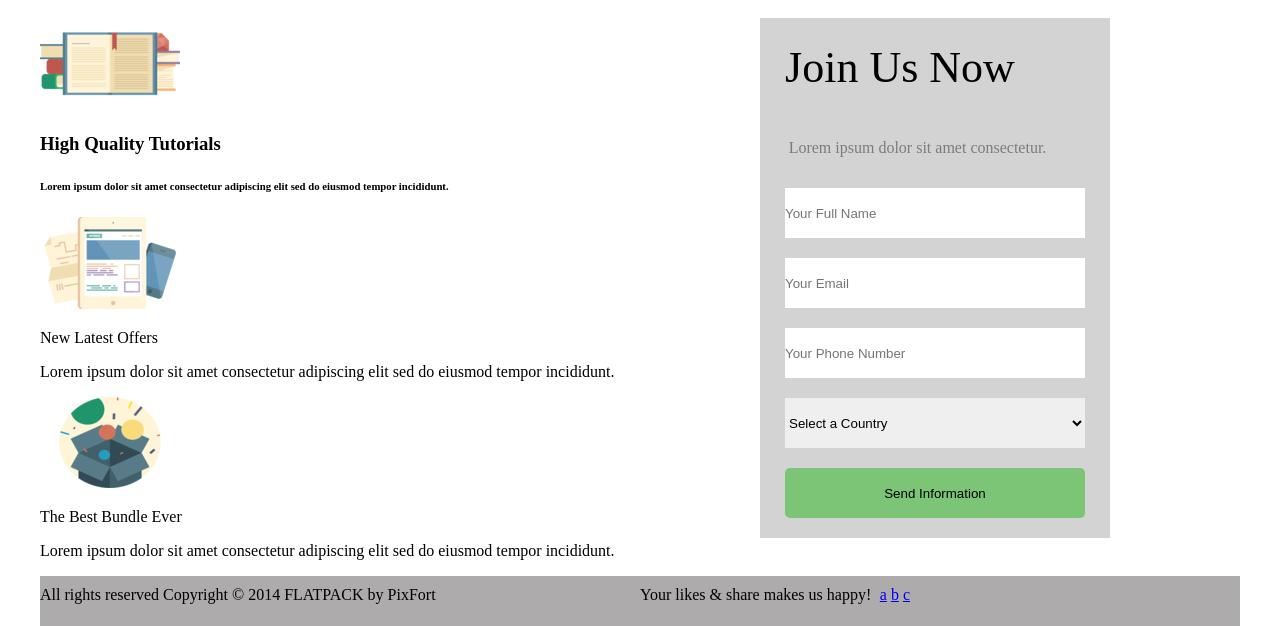
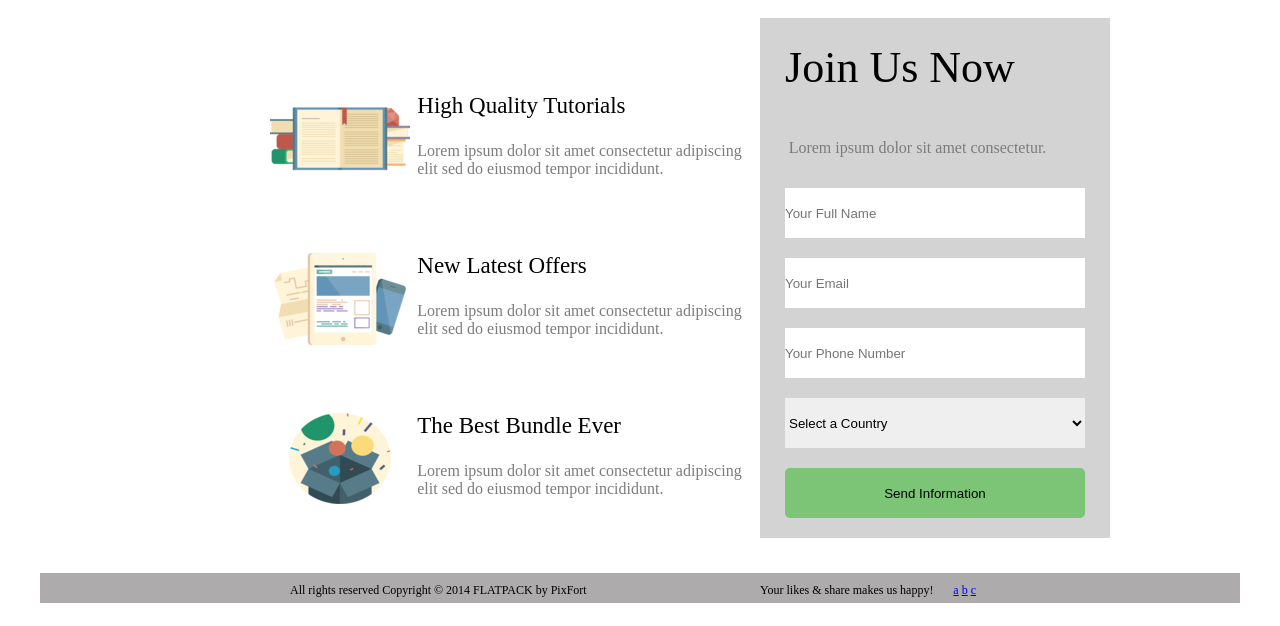
Before and after one commit to NgHgHai/pageC, a plain HTML site: page index.html in a window 1280 px wide. Shown: the part 777-1403 px from the top of the page. Drawn offline with Linux system fonts and the light colour scheme.

Commit message:
99% pageC

```diff
--- a/stylesheets/index.css
+++ b/stylesheets/index.css
@@ -1,49 +1,58 @@
 body {
-        margin: auto ;
+    margin: auto;
     width: 1200px;
 }
+
 #section_header_2_dark > div > div > div > nav > div > div.navbar-header > button {
     display: none;
 }
+
 #section_header_2_dark > div > div > div > nav > div {
     width: 1200px;
     height: 100px;
     background: #333333;
 }
-    #section_header_2_dark > div > div > div > nav > div > div.navbar-header  {
+
+#section_header_2_dark > div > div > div > nav > div > div.navbar-header {
     width: 20%;
     float: left;
     margin-left: 200px;
     margin-top: 25px;
 }
-    #navbar-collapse-02{
+
+#navbar-collapse-02 {
     width: 50%;
     float: right;
 }
+
 #navbar-collapse-02 > ul li {
-        list-style: none    ;
+    list-style: none;
     display: inline;
     color: yellow;
-        margin-right: 20px  ;
+    margin-right: 20px;
 }
-    #navbar-collapse-02 > ul li a{
+
+#navbar-collapse-02 > ul li a {
     text-decoration: none;
     color: white;
 
 }
+
 #section_pix_4 .has-video {
-        width: 1200px   ;
-        height: 675px   ;
+    width: 1200px;
+    height: 675px;
     position: relative;
     text-align: center;
 }
+
 .bgvid {
     width: 1200px;
     height: 675px;
-        filter: brightness( 50%);
+    filter: brightness(50%);
 
 }
-    #section_pix_4 .has-video .clearfix .container .context_style{
+
+#section_pix_4 .has-video .clearfix .container .context_style {
     position: absolute;
     display: inline-block;
     top: 30%;
@@ -51,18 +60,21 @@
     color: white;
     line-height: 80px;
 }
+
 #section_pix_4 > div > div.section_wrapper.clearfix > div > div > div.subtitle_style {
     line-height: 20px;
     width: 490px;
 }
-    #email  {
+
+#email {
     width: 300px;
     height: 35px;
     border-radius: 5px;
     border: 0px;
     padding: 0px;
 }
-    #subscribe_btn_1{
+
+#subscribe_btn_1 {
     width: 150px;
     height: 35px;
     background: orange;
@@ -72,37 +84,45 @@
     border-radius: 5px;
 
 }
+
 #section_pix_4 > div > div.section_wrapper.clearfix > div > div > div.note_st {
     line-height: 30px;
-        font-size: 12px ;
+    font-size: 12px;
 }
 
 #section_pix_4 > div > div.section_wrapper.clearfix > div > div > div.title_style > span > span {
     color: white;
-        font-size: 35px ;
+    font-size: 35px;
     font-weight: 800;
 }
+
 #section_pix_4 > div > div.section_wrapper.clearfix > div > div > div.title_style > span {
     margin-bottom: 10px;
 }
+
 #hidden_pix_1 {
     display: none;
 }
-    #hidden_pix_6{
+
+#hidden_pix_6 {
     display: none;
 }
-    #section_university_5 .pix_builder_bg .container .sixteen{
+
+#section_university_5 .pix_builder_bg .container .sixteen {
     overflow: auto;
-        margin-top: 20px   ;
+    margin-top: 20px;
 }
-    #section_university_5 .pix_builder_bg .container .sixteen .ten{
+
+#section_university_5 .pix_builder_bg .container .sixteen .ten {
     width: 60%;
     float: left;
 }
+
 #section_university_5 .pix_builder_bg .container .sixteen .six {
     width: 40%;
     float: right;
 }
+
 #section_university_5 .pix_builder_bg .container .sixteen .six .substyle {
     width: 350px;
     height: 520px;
@@ -110,6 +130,7 @@
     text-align: center;
     line-height: 20px;
 }
+
 #section_university_5 .pix_builder_bg .container .sixteen .six .substyle input {
     width: 300px;
     height: 50px;
@@ -118,14 +139,16 @@
     padding: 0px;
     border-radius: 0px;
 }
-    #countries      {
+
+#countries {
     width: 300px;
     height: 50px;
     margin: 10px 0px;
     border: 0px;
     padding: 0px;
 }
-    #submit_btn_6{
+
+#submit_btn_6 {
     width: 300px;
     height: 50px;
     margin: 10px 0px;
@@ -147,34 +170,74 @@
     margin-right: 10%;
     color: #7c7c7c;
 }
-    #section_ecourse_7 .container .sixteen{
+
+#section_ecourse_7 .container .sixteen {
     width: 1200px;
-        height: 50px;
+    height: 30px;
     background: #7c7c7c;
     background: #adabab;
 }
-    #section_ecourse_7 .container .sixteen  .seven {
-        width: 50%;
+
+#section_ecourse_7 .container .sixteen .seven {
+    width: 25%;
     float: left;
     margin: 10px 0px;
+    margin-left: 250px;
+    box-sizing: border-box;
+    font-size: 12px;
 }
-    #section_ecourse_7 .container .sixteen  .nine .socbuttons {
-        width: 50%;
+
+#section_ecourse_7 .container .sixteen .nine .socbuttons {
+    width: 40%;
     float: right;
 
 }
-    #section_ecourse_7 .container .sixteen  .nine .socbuttons span {
+
+#section_ecourse_7 .container .sixteen .nine .socbuttons span {
     width: auto;
     float: left;
     margin: 5px 0px;
+    font-size: 12px;
 }
-    #section_ecourse_7 .container .sixteen  .nine .socbuttons  .soc_icons ul  {
+
+#section_ecourse_7 .container .sixteen .nine .socbuttons .soc_icons ul {
     width: fit-content;
     float: right;
     padding: 0px;
     margin: 10px 55% 10px 0px;
+    font-size: 12px;
 
 }
-    #section_ecourse_7 .container .sixteen  .nine .socbuttons  .soc_icons ul li {
+
+#section_ecourse_7 .container .sixteen .nine .socbuttons .soc_icons ul li {
     display: inline-block;
 }
+
+#section_university_5 > div > div > div > div.ten.columns.alpha > div {
+    margin-left: 32%;
+}
+
+#section_university_5 .pix_builder_bg .container .sixteen .ten .zone_left {
+    overflow: auto;
+}
+
+#section_university_5 .pix_builder_bg .container .sixteen .ten .zone_left .psingle_item {
+    margin: 75px 0px;
+}
+
+#section_university_5 .pix_builder_bg .container .sixteen .ten .zone_left .psingle_item .title_st {
+    font-size: 23px;
+    font-weight: normal;
+}
+
+#section_university_5 .pix_builder_bg .container .sixteen .ten .zone_left .psingle_item .subject_st {
+    font-size: 16px;
+    font-weight: normal;
+    margin: 10px;
+    color: #7c7c7c;
+}
+
+#section_university_5 .pix_builder_bg .container .sixteen .ten .zone_left .icon_st {
+    width: 30%;
+    float: left;
+}
```
Lines whose indentation alone changed are shown as unchanged.
